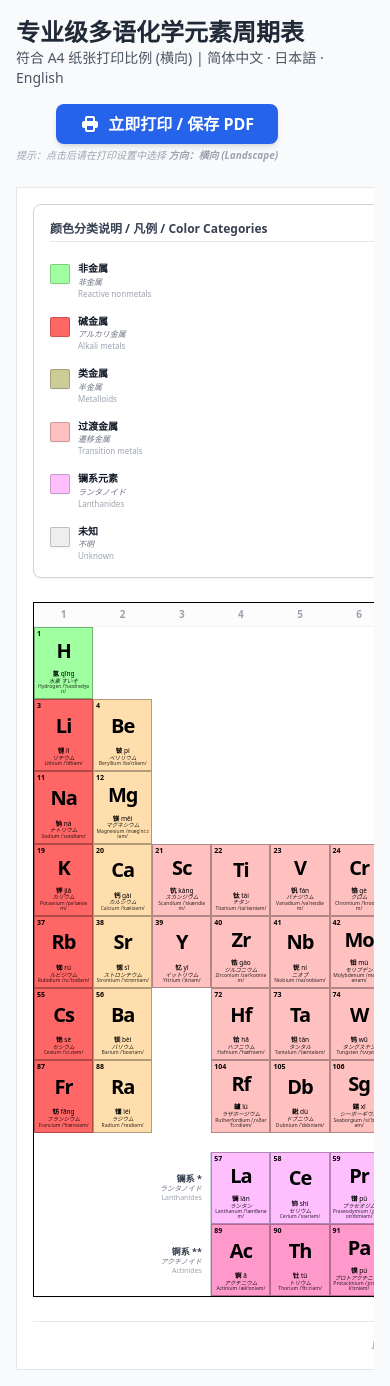
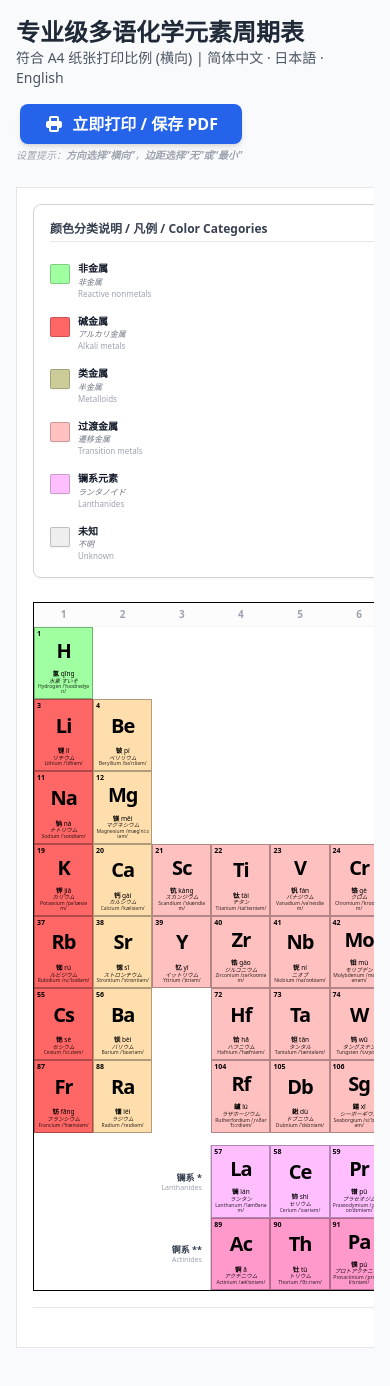
Before and after one commit to hera2019/ElementCell, a React (Vite) app: page / in a window 390 px wide. After the commit the page ends 1364 px from the top, so only its background shows below. Built offline with nearby package versions, Linux system fonts and the light colour scheme.

Commit message:
Refactor print layout and improve styles

```diff
--- a/App.tsx
+++ b/App.tsx
@@ -31,39 +31,38 @@ const App: React.FC = () => {
             立即打印 / 保存 PDF
           </button>
           <span className="text-[10px] text-gray-400 italic">
-            提示：点击后请在打印设置中选择 <b>方向：横向 (Landscape)</b>
+            设置提示：<b>方向选择“横向”</b>，<b>边距选择“无”或“最小”</b>
           </span>
         </div>
       </header>
 
       <main className="flex-1 overflow-x-auto print:overflow-visible">
-        {/* 容器：屏幕预览时 minWidth 1100px */}
-        <div className="print-container mx-auto bg-white p-4 md:p-8 shadow-lg border border-gray-200"
+        {/* 容器：打印时严格限制在 A4 横向范围内 */}
+        <div className="print-container mx-auto bg-white p-4 md:p-8 shadow-lg border border-gray-200 print:p-0 print:m-0 print:border-none print:shadow-none"
              style={{ width: 'fit-content' }}>
 
           <Legend />
 
-          {/* 周期表网格：明确定义 11 行的分配，防止塌陷 */}
-          <div className="grid-layout bg-white border border-black shadow-sm"
+          {/* 周期表网格 */}
+          <div className="grid-layout bg-white border border-black"
                style={{
                  display: 'grid',
                  gridTemplateColumns: 'repeat(18, minmax(0, 1fr))',
-                 // 明确行高分配：序号行(auto) + 7行主元素(1fr) + 间隙(1rem) + 2行底表(1fr)
-                 gridTemplateRows: 'auto repeat(7, 1fr) 1.2rem repeat(2, 1fr)',
+                 gridTemplateRows: 'auto repeat(7, 1fr) 0.8rem repeat(2, 1fr)',
                  width: '100%',
                  minWidth: '1050px',
-                 minHeight: '600px' // 屏幕预览时的最小高度
+                 minHeight: '550px'
                }}>
 
             {/* Column Indices (Row 1) */}
             {[...Array(18)].map((_, i) => (
-              <div key={i} className="text-[10px] text-gray-400 font-bold text-center py-1 border-b border-gray-100 bg-gray-50/50"
+              <div key={i} className="text-[10px] text-gray-400 font-bold text-center py-1 border-b border-gray-100 bg-gray-50/50 print:py-0 print:text-[8px]"
                    style={{ gridRow: 1, gridColumn: i + 1 }}>
                 {i + 1}
               </div>
             ))}
 
-            {/* Elements (Row 2 and beyond) */}
+            {/* Elements */}
             {ELEMENTS.map((element) => (
               <ElementCell
                 key={element.number}
@@ -72,27 +71,25 @@ const App: React.FC = () => {
               />
             ))}
 
-            {/* Gap for Lanthanides/Actinides (Row 9) */}
+            {/* Gap (Row 9) */}
             <div style={{ gridRow: 9, gridColumn: '1 / span 18' }}></div>
 
-            {/* 镧系/锕系 标签 (Row 10, 11) */}
-            <div className="flex flex-col items-end justify-center pr-2 text-right border-r border-gray-300 mr-[0.5px] leading-none gap-0.5"
+            {/* Labels (Row 10, 11) */}
+            <div className="flex flex-col items-end justify-center pr-2 text-right border-r border-gray-300 mr-[0.5px] leading-none gap-0.5 print:gap-0"
                  style={{ gridRow: 10, gridColumn: 3 }}>
-              <span className="text-[9px] font-bold text-gray-700">镧系 *</span>
-              <span className="text-[7px] text-gray-500 italic text-nowrap">ランタノイド</span>
-              <span className="text-[7px] text-gray-400 text-nowrap">Lanthanides</span>
+              <span className="text-[9px] font-bold text-gray-700 print:text-[7px]">镧系 *</span>
+              <span className="text-[7px] text-gray-400 text-nowrap print:hidden">Lanthanides</span>
             </div>
 
-            <div className="flex flex-col items-end justify-center pr-2 text-right border-r border-gray-300 mr-[0.5px] leading-none gap-0.5"
+            <div className="flex flex-col items-end justify-center pr-2 text-right border-r border-gray-300 mr-[0.5px] leading-none gap-0.5 print:gap-0"
                  style={{ gridRow: 11, gridColumn: 3 }}>
-              <span className="text-[9px] font-bold text-gray-700">锕系 **</span>
-              <span className="text-[7px] text-gray-500 italic text-nowrap">アクチノイド</span>
-              <span className="text-[7px] text-gray-400 text-nowrap">Actinides</span>
+              <span className="text-[9px] font-bold text-gray-700 print:text-[7px]">锕系 **</span>
+              <span className="text-[7px] text-gray-400 text-nowrap print:hidden">Actinides</span>
             </div>
           </div>
 
-          <footer className="mt-6 text-center text-[10px] text-gray-400 border-t pt-4 italic">
-            IUPAC Periodic Table of the Elements. Optimized for Professional A4 Landscape Printing.
+          <footer className="mt-4 text-center text-[10px] text-gray-400 border-t pt-2 italic print:mt-1 print:pt-1 print:text-[7px]">
+            IUPAC Periodic Table. Professional Edition.
           </footer>
         </div>
       </main>
@@ -106,44 +103,38 @@ const App: React.FC = () => {
 
         @media print {
           @page {
-            size: auto; /* 关键：设置为 auto 允许用户在打印对话框中手动选择“横向” */
-            margin: 5mm;
+            size: auto; /* 允许手动选横向 */
+            margin: 8mm; /* 给一点页边距，防止某些打印机切边 */
           }
 
           body {
             background: white !important;
-            margin: 0 !important;
-            padding: 0 !important;
           }
 
           .no-print {
             display: none !important;
           }
 
-          /* 打印时容器宽度固定为 A4 横向的安全宽度 */
           .print-container {
-            width: 280mm !important;
-            min-width: 280mm !important;
+            width: 100% !important;
+            max-width: 285mm !important; /* A4 横向是 297mm，扣除页边距 */
             margin: 0 auto !important;
             padding: 0 !important;
-            box-shadow: none !important;
-            border: none !important;
             display: block !important;
           }
 
-          /* 强制网格在打印时获得充足的高度，防止坍塌 */
+          /* 核心调整：减小最小高度，确保 Legend + Grid < 210mm */
           .grid-layout {
             display: grid !important;
-            min-height: 175mm !important; /* 核心修复：强制撑开网格 */
+            min-height: 155mm !important;
             width: 100% !important;
           }
 
-          /* 确保每个格子在打印时有最小高度感 */
-          .grid-layout > div {
-            min-height: 1.5rem;
+          /* 确保底部注记不会撑开新页 */
+          footer {
+            page-break-after: avoid;
           }
 
-          /* 避免浏览器分页截断 */
           .print-container, .grid-layout {
             page-break-inside: avoid;
             break-inside: avoid;
```
